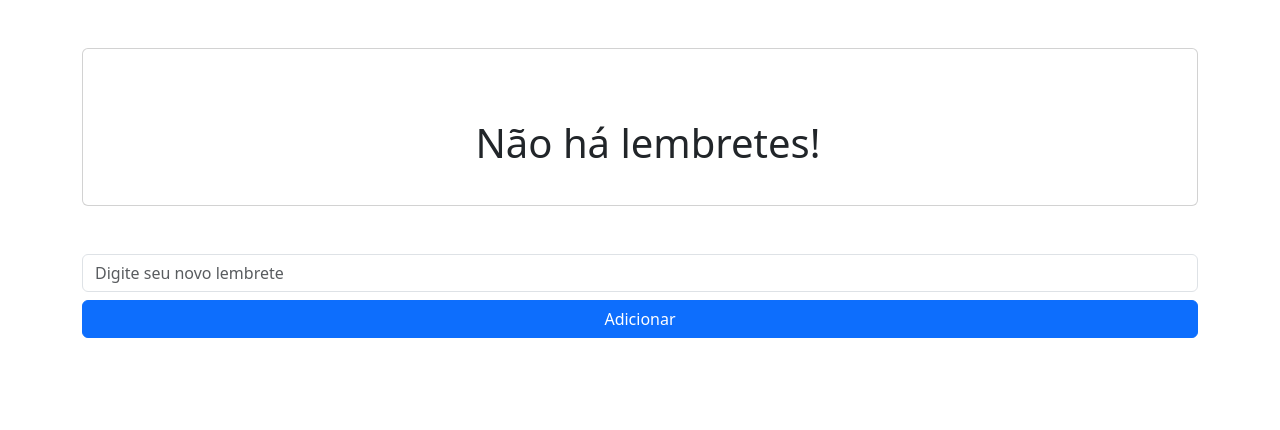
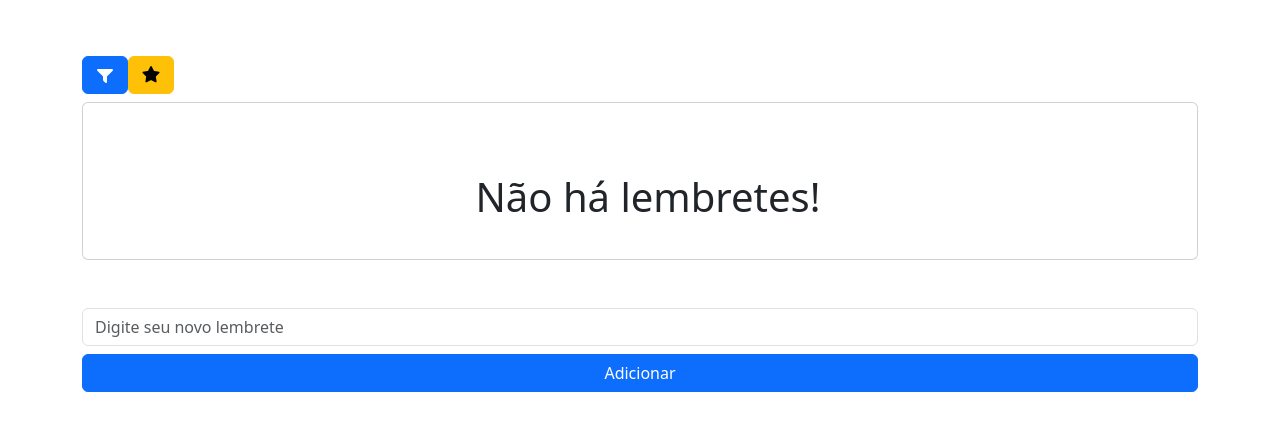
Before and after one commit to luks-reiis/prova_projeto_p1_pdm_rev2, a React (Vite) app in the folder projetoP1/: page / in a window 1280 px wide. Shown: the top 430 px of the page. Built offline with nearby package versions, Linux system fonts and the light colour scheme.

Commit message:
feat(p1): filtra lembretes

```diff
--- a/projetoP1/src/App.jsx
+++ b/projetoP1/src/App.jsx
@@ -1,9 +1,11 @@
 import React from "react"
 import LembreteEntrada from "./components/LembreteEntrada";
 import LembreteLista from "./components/LembreteLista";
+import Filtro from "./components/Filtro";
 class App extends React.Component {
   state = {
-    lista_lembretes: []
+    lista_lembretes: [],
+    filtroAtivo: 'todos'
   }
 
   adicionar_lembrete = (texto) => {
@@ -43,13 +45,25 @@ class App extends React.Component {
     });
   }
 
+  mudar_filtro = (filtro) => {
+    this.setState({ filtroAtivo: filtro });
+  }
+
   render() {
+    const lembretesFiltrados = this.state.filtroAtivo === 'favoritos'
+      ? this.state.lista_lembretes.filter(lembrete => lembrete.favoritado)
+      : this.state.lista_lembretes;
+
     return (
       <div className="container mt-5">
         <div className="row">
           <div className="col-12">
+            <Filtro
+              funcaoTodos={() => this.mudar_filtro("todos")}
+              funcaoFavoritos={() => this.mudar_filtro("favoritos")}
+            />
             <LembreteLista
-              lista_lembretes={this.state.lista_lembretes} remover_lembrete={this.remover_lembrete}
+              lista_lembretes={lembretesFiltrados} remover_lembrete={this.remover_lembrete}
               alternar_favorito={this.alternar_favorito}
             />
             <LembreteEntrada novo_lembrete={this.adicionar_lembrete} />
--- /dev/null
+++ b/projetoP1/src/components/Filtro.jsx
@@ -0,0 +1,23 @@
+const Filtro = (props) => {
+    return (
+        <div className='d-flex justify-content-left my-2'>
+            <button
+                type="button"
+                className="btn btn-primary"
+                onClick={props.funcaoTodos}
+            >
+                <i className="fa-solid fa-filter"></i>
+            </button>
+
+            <button
+                type="button"
+                className="btn btn-warning"
+                onClick={props.funcaoFavoritos}
+            >
+                <i className="fa-solid fa-star"></i>
+            </button>
+        </div>
+    )
+}
+
+export default Filtro
```
